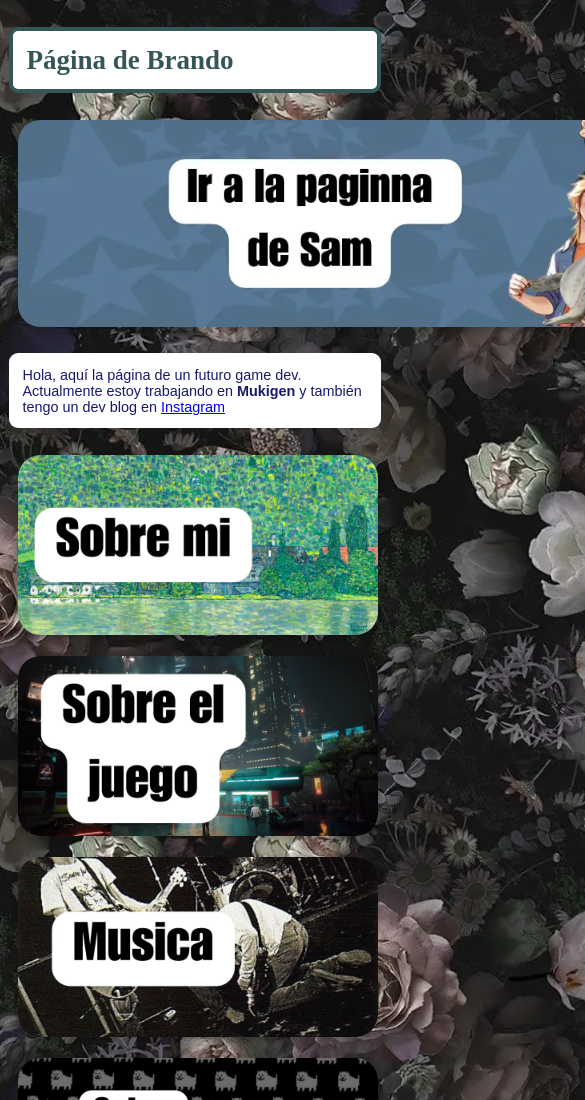
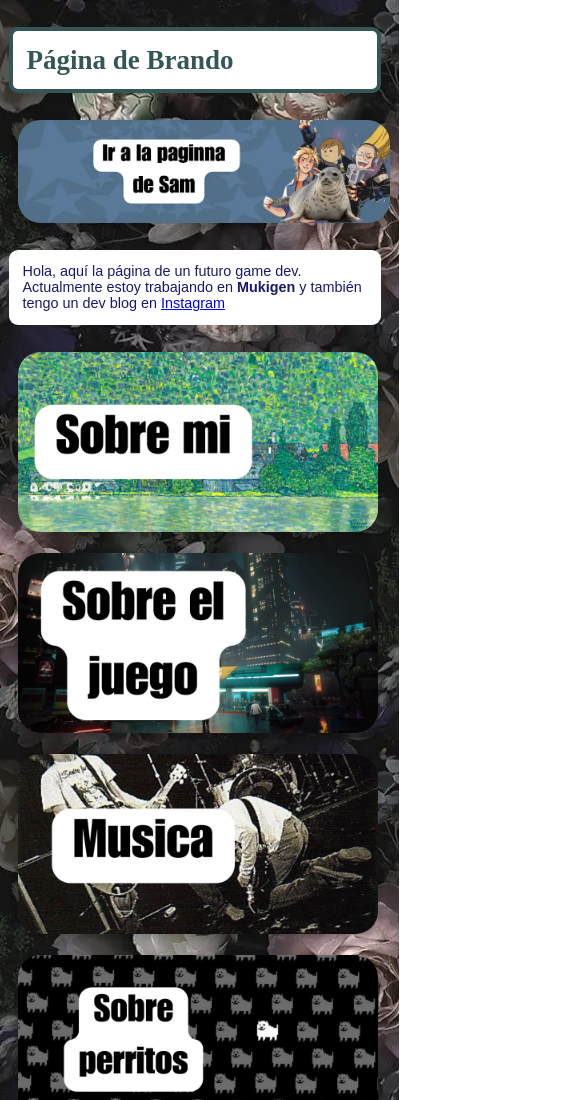
Before and after one commit to SebasBrando052311/My-page, a plain HTML site: page index.html in a window 390 px wide. Shown: the top 1100 px of the page, 585 px wide, since content can reach past the window. Drawn offline with Linux system fonts and the light colour scheme.

Commit message:
repair the go to sam page button on phones

```diff
--- a/index.html
+++ b/index.html
@@ -23,7 +23,7 @@
           class="Image-Button"
           src="BrandoPage/BrandoImages/BrandoSeccions/SobreSam.webp"
           alt="Sobre OcsDeSami"
-          width="900"
+          style="width: 900px; max-width: 100%"
         />
       </a>
     </header>
```
Also changed, not shown: BrandoPage/HTML/About-Dogs.html (+3 -0 lines).
